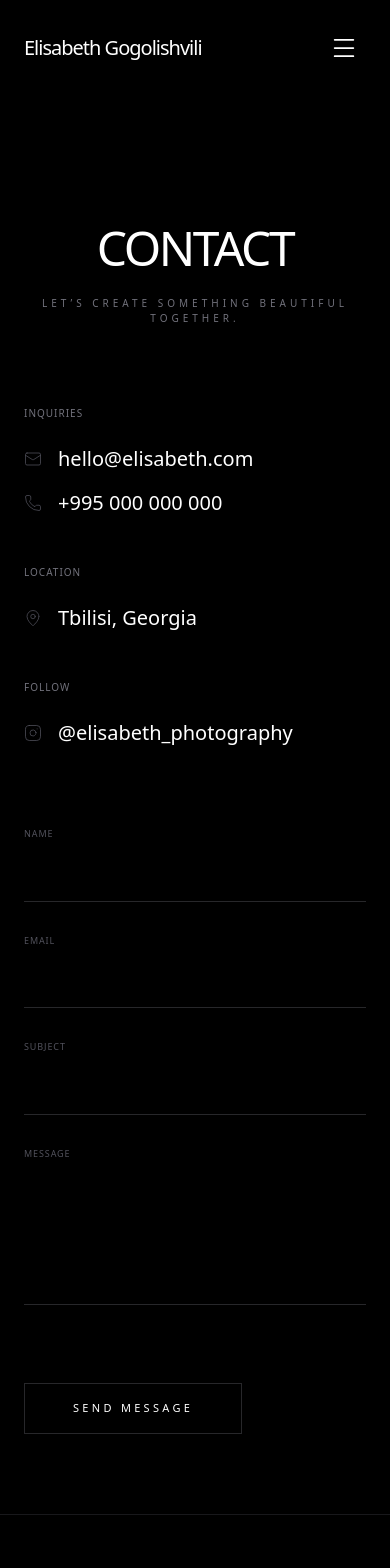
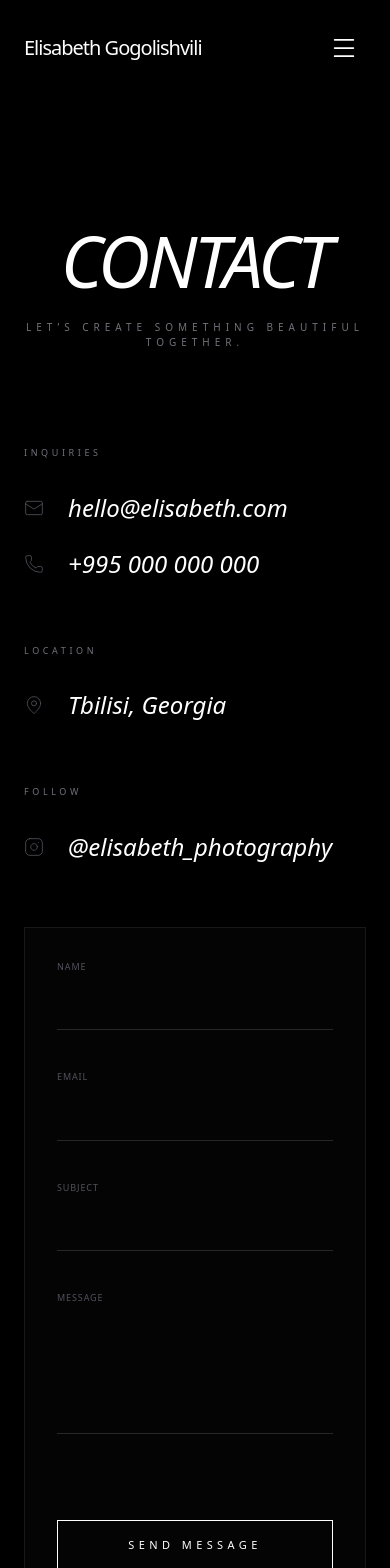
Before and after one commit to Machakhleli/Elisabeths, a React (Vite) app: page /contact in a window 390 px wide. Shown: the top 1568 px of the page. Built offline with nearby package versions, Linux system fonts and the light colour scheme.

Commit message:
fix: added new fonsts sans serif

```diff
--- a/index.html
+++ b/index.html
@@ -1,13 +1,21 @@
 <!DOCTYPE html>
 <html lang="en">
+
 <head>
   <meta charset="UTF-8" />
   <link rel="icon" type="image/svg+xml" href="/vite.svg" />
   <meta name="viewport" content="width=device-width, initial-scale=1.0" />
+  <link rel="preconnect" href="https://fonts.googleapis.com">
+  <link rel="preconnect" href="https://fonts.gstatic.com" crossorigin>
+  <link
+    href="https://fonts.googleapis.com/css2?family=Cormorant+Garamond:wght@300;400;500&family=Montserrat:wght@200;300;400&display=swap"
+    rel="stylesheet">
   <title>Elisabeths</title>
 </head>
+
 <body>
   <div id="root"></div>
   <script type="module" src="/src/main.jsx"></script>
 </body>
+
 </html>
--- /dev/null
+++ b/postcss.config.js
@@ -0,0 +1,6 @@
+export default {
+    plugins: {
+        '@tailwindcss/postcss': {}, // This is the fix for the error in your screenshot
+        autoprefixer: {},
+    },
+}
--- a/src/components/header/Header.jsx
+++ b/src/components/header/Header.jsx
@@ -17,14 +17,14 @@ export default function Header() {
       {/* Logo */}
       <Link
         to="/"
-        className="text-xl md:text-3xl font-light tracking-tighter z-[1100]"
+        className=" font-display text-xl md:text-3xl font-light tracking-tighter z-[1100]"
       >
         <h1>Elisabeth Gogolishvili</h1>
       </Link>
 
       {/* DESKTOP NAV - Hidden on Mobile */}
       <nav className="hidden lg:block h-full">
-        <ul className="flex items-center h-full gap-10 list-none uppercase text-[11px] tracking-[0.2em]">
+        <ul className="font-sans flex items-center h-full gap-10 list-none uppercase text-[11px] tracking-[0.2em]">
           <PortfolioDropdown isMobile={false} />
           <li className="hover:text-zinc-400 transition-colors">
             <Link to="/services">Services</Link>
--- a/src/index.css
+++ b/src/index.css
@@ -1,4 +1,7 @@
 @import "tailwindcss";
+@import url("https://fonts.googleapis.com/css2?family=Cormorant+Garamond:ital,wght@0,300;0,400;1,300&family=Montserrat:wght@200;300;400&display=swap");
+
+@tailwind utilities;
 
 @layer base {
   body {
--- a/src/pages/Contact.jsx
+++ b/src/pages/Contact.jsx
@@ -11,7 +11,6 @@ export default function Contact() {
 
   const handleSubmit = (e) => {
     e.preventDefault();
-    // Handle form submission logic here (e.g., EmailJS or a backend API)
     console.log("Form submitted:", formData);
     alert("Thank you for your message. I will get back to you soon.");
   };
@@ -19,43 +18,43 @@ export default function Contact() {
   return (
     <section className="min-h-screen bg-black text-white pt-32 pb-20 px-6 md:px-20">
       <div className="max-w-7xl mx-auto">
-        {/* Header */}
-        <div className="mb-20 text-center md:text-left">
-          <h1 className="text-5xl md:text-8xl font-light tracking-tighter uppercase mb-6">
+        {/* CENTERED HEADER */}
+        <div className="mb-24 text-center">
+          <h1 className="font-display text-7xl md:text-9xl font-light tracking-tighter uppercase italic mb-6">
             Contact
           </h1>
-          <p className="text-zinc-500 uppercase tracking-[0.4em] text-[10px]">
+          <p className="font-sans text-zinc-500 uppercase tracking-[0.5em] text-[10px]">
             Let’s create something beautiful together.
           </p>
         </div>
 
-        <div className="grid grid-cols-1 lg:grid-cols-2 gap-20">
-          {/* Left Side: Contact Info */}
-          <div className="space-y-12">
+        <div className="grid grid-cols-1 lg:grid-cols-12 gap-16 lg:gap-24">
+          {/* LEFT SIDE: Contact Info (Occupies 5 columns) */}
+          <div className="lg:col-span-5 space-y-16">
             <div>
-              <h3 className="text-zinc-500 uppercase tracking-widest text-[10px] mb-6">
+              <h3 className="font-sans text-zinc-500 uppercase tracking-[0.4em] text-[9px] mb-8">
                 Inquiries
               </h3>
-              <div className="space-y-4">
+              <div className="space-y-6">
                 <a
                   href="mailto:hello@elisabeth.com"
-                  className="flex items-center gap-4 group text-xl font-light hover:text-zinc-400 transition"
+                  className="font-display flex items-center gap-6 group text-2xl md:text-3xl font-light italic hover:text-zinc-400 transition-colors"
                 >
                   <Mail
-                    size={18}
+                    size={20}
                     strokeWidth={1}
-                    className="text-zinc-600 group-hover:text-white transition"
+                    className="text-zinc-600 group-hover:text-white transition-colors"
                   />
                   hello@elisabeth.com
                 </a>
                 <a
                   href="tel:+995000000000"
-                  className="flex items-center gap-4 group text-xl font-light hover:text-zinc-400 transition"
+                  className="font-display flex items-center gap-6 group text-2xl md:text-3xl font-light italic hover:text-zinc-400 transition-colors"
                 >
                   <Phone
-                    size={18}
+                    size={20}
                     strokeWidth={1}
-                    className="text-zinc-600 group-hover:text-white transition"
+                    className="text-zinc-600 group-hover:text-white transition-colors"
                   />
                   +995 000 000 000
                 </a>
@@ -63,57 +62,60 @@ export default function Contact() {
             </div>
 
             <div>
-              <h3 className="text-zinc-500 uppercase tracking-widest text-[10px] mb-6">
+              <h3 className="font-sans text-zinc-500 uppercase tracking-[0.4em] text-[9px] mb-8">
                 Location
               </h3>
-              <p className="flex items-center gap-4 text-xl font-light">
-                <MapPin size={18} strokeWidth={1} className="text-zinc-600" />
+              <p className="font-display flex items-center gap-6 text-2xl md:text-3xl font-light italic">
+                <MapPin size={20} strokeWidth={1} className="text-zinc-600" />
                 Tbilisi, Georgia
               </p>
             </div>
 
             <div>
-              <h3 className="text-zinc-500 uppercase tracking-widest text-[10px] mb-6">
+              <h3 className="font-sans text-zinc-500 uppercase tracking-[0.4em] text-[9px] mb-8">
                 Follow
               </h3>
               <a
                 href="#"
-                className="flex items-center gap-4 group text-xl font-light hover:text-zinc-400 transition"
+                className="font-display flex items-center gap-6 group text-2xl md:text-3xl font-light italic hover:text-zinc-400 transition-colors"
               >
                 <Instagram
-                  size={18}
+                  size={20}
                   strokeWidth={1}
-                  className="text-zinc-600 group-hover:text-white transition"
+                  className="text-zinc-600 group-hover:text-white transition-colors"
                 />
                 @elisabeth_photography
               </a>
             </div>
           </div>
 
-          {/* Right Side: Form */}
-          <form onSubmit={handleSubmit} className="space-y-8">
-            <div className="grid grid-cols-1 md:grid-cols-2 gap-8">
+          {/* RIGHT SIDE: Form (Occupies 7 columns) */}
+          <form
+            onSubmit={handleSubmit}
+            className="lg:col-span-7 space-y-10 bg-zinc-950/50 p-8 md:p-12 border border-zinc-900"
+          >
+            <div className="grid grid-cols-1 md:grid-cols-2 gap-10">
               <div className="group relative">
-                <label className="text-[9px] uppercase tracking-widest text-zinc-600 mb-2 block transition-colors group-focus-within:text-white">
+                <label className="font-sans text-[9px] uppercase tracking-widest text-zinc-600 mb-2 block transition-colors group-focus-within:text-white">
                   Name
                 </label>
                 <input
                   type="text"
                   required
-                  className="w-full bg-transparent border-b border-zinc-800 py-3 outline-none focus:border-white transition-colors font-light text-lg"
+                  className="font-sans w-full bg-transparent border-b border-zinc-800 py-3 outline-none focus:border-white transition-colors font-light text-base"
                   onChange={(e) =>
                     setFormData({ ...formData, name: e.target.value })
                   }
                 />
               </div>
               <div className="group relative">
-                <label className="text-[9px] uppercase tracking-widest text-zinc-600 mb-2 block transition-colors group-focus-within:text-white">
+                <label className="font-sans text-[9px] uppercase tracking-widest text-zinc-600 mb-2 block transition-colors group-focus-within:text-white">
                   Email
                 </label>
                 <input
                   type="email"
                   required
-                  className="w-full bg-transparent border-b border-zinc-800 py-3 outline-none focus:border-white transition-colors font-light text-lg"
+                  className="font-sans w-full bg-transparent border-b border-zinc-800 py-3 outline-none focus:border-white transition-colors font-light text-base"
                   onChange={(e) =>
                     setFormData({ ...formData, email: e.target.value })
                   }
@@ -122,12 +124,12 @@ export default function Contact() {
             </div>
 
             <div className="group relative">
-              <label className="text-[9px] uppercase tracking-widest text-zinc-600 mb-2 block transition-colors group-focus-within:text-white">
+              <label className="font-sans text-[9px] uppercase tracking-widest text-zinc-600 mb-2 block transition-colors group-focus-within:text-white">
                 Subject
               </label>
               <input
                 type="text"
-                className="w-full bg-transparent border-b border-zinc-800 py-3 outline-none focus:border-white transition-colors font-light text-lg"
+                className="font-sans w-full bg-transparent border-b border-zinc-800 py-3 outline-none focus:border-white transition-colors font-light text-base"
                 onChange={(e) =>
                   setFormData({ ...formData, subject: e.target.value })
                 }
@@ -135,13 +137,13 @@ export default function Contact() {
             </div>
 
             <div className="group relative">
-              <label className="text-[9px] uppercase tracking-widest text-zinc-600 mb-2 block transition-colors group-focus-within:text-white">
+              <label className="font-sans text-[9px] uppercase tracking-widest text-zinc-600 mb-2 block transition-colors group-focus-within:text-white">
                 Message
               </label>
               <textarea
                 rows="4"
                 required
-                className="w-full bg-transparent border-b border-zinc-800 py-3 outline-none focus:border-white transition-colors font-light text-lg resize-none"
+                className="font-sans w-full bg-transparent border-b border-zinc-800 py-3 outline-none focus:border-white transition-colors font-light text-base resize-none"
                 onChange={(e) =>
                   setFormData({ ...formData, message: e.target.value })
                 }
@@ -150,7 +152,7 @@ export default function Contact() {
 
             <button
               type="submit"
-              className="mt-10 px-12 py-4 border border-zinc-800 uppercase text-[11px] tracking-[0.3em] font-light hover:bg-white hover:text-black transition-all duration-500 cursor-pointer"
+              className="font-sans w-full md:w-auto mt-10 px-16 py-4 border border-white text-white uppercase text-[11px] tracking-[0.4em] font-light hover:bg-white hover:text-black transition-all duration-700 cursor-pointer"
             >
               Send Message
             </button>
--- /dev/null
+++ b/tailwind.config.js
@@ -0,0 +1,18 @@
+/** @type {import('tailwindcss').Config} */
+export default {
+    content: [
+        "./index.html",
+        "./src/**/*.{js,ts,jsx,tsx}",
+    ],
+    theme: {
+        extend: {
+            fontFamily: {
+                // High-end Serif
+                display: ['"Cormorant Garamond"', 'serif'],
+                // Clean Sans-serif
+                sans: ['"Montserrat"', 'sans-serif'],
+            },
+        },
+    },
+    plugins: [],
+}
```
Also changed, not shown: package.json (+5 -2 lines), src/pages/About.jsx (+77 -12 lines), 1 other file (tests, documents, lock files or other folders). Lines whose indentation alone changed are shown as unchanged.
